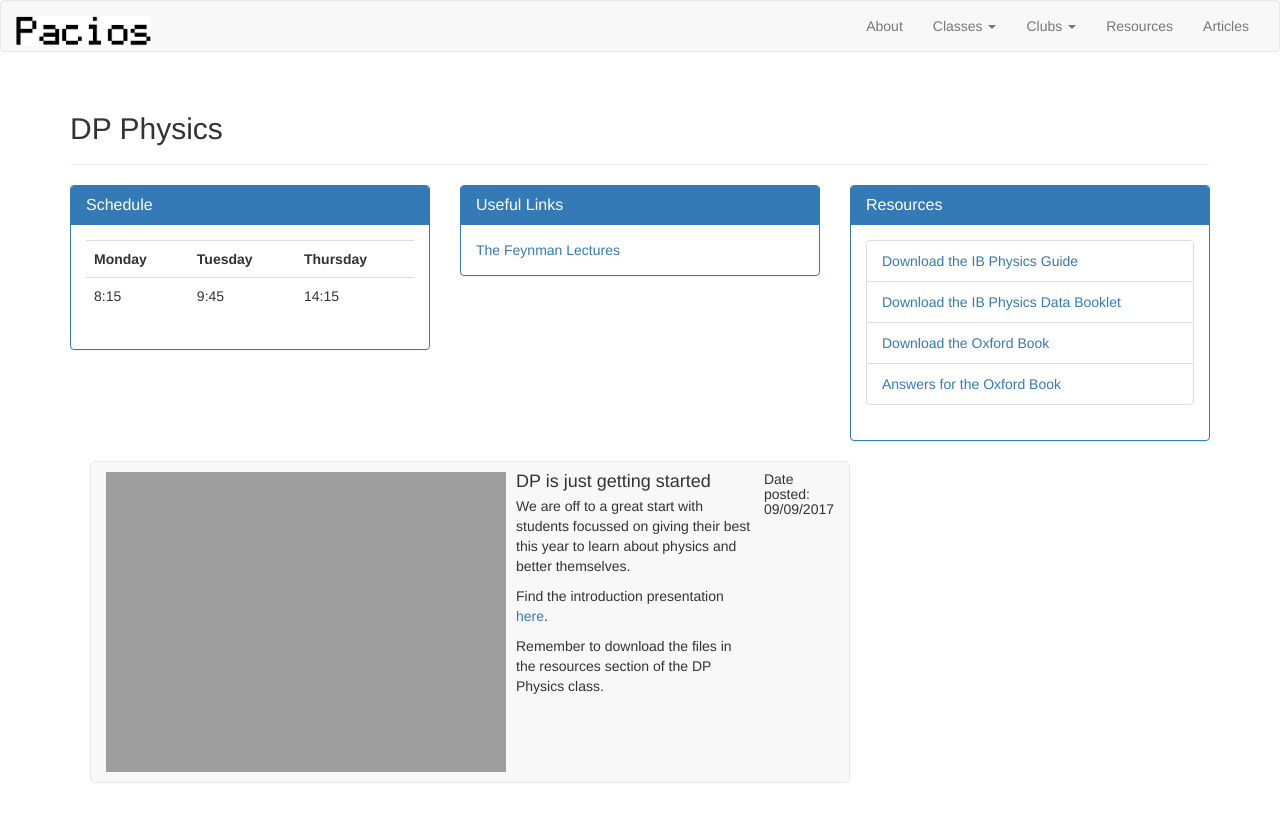
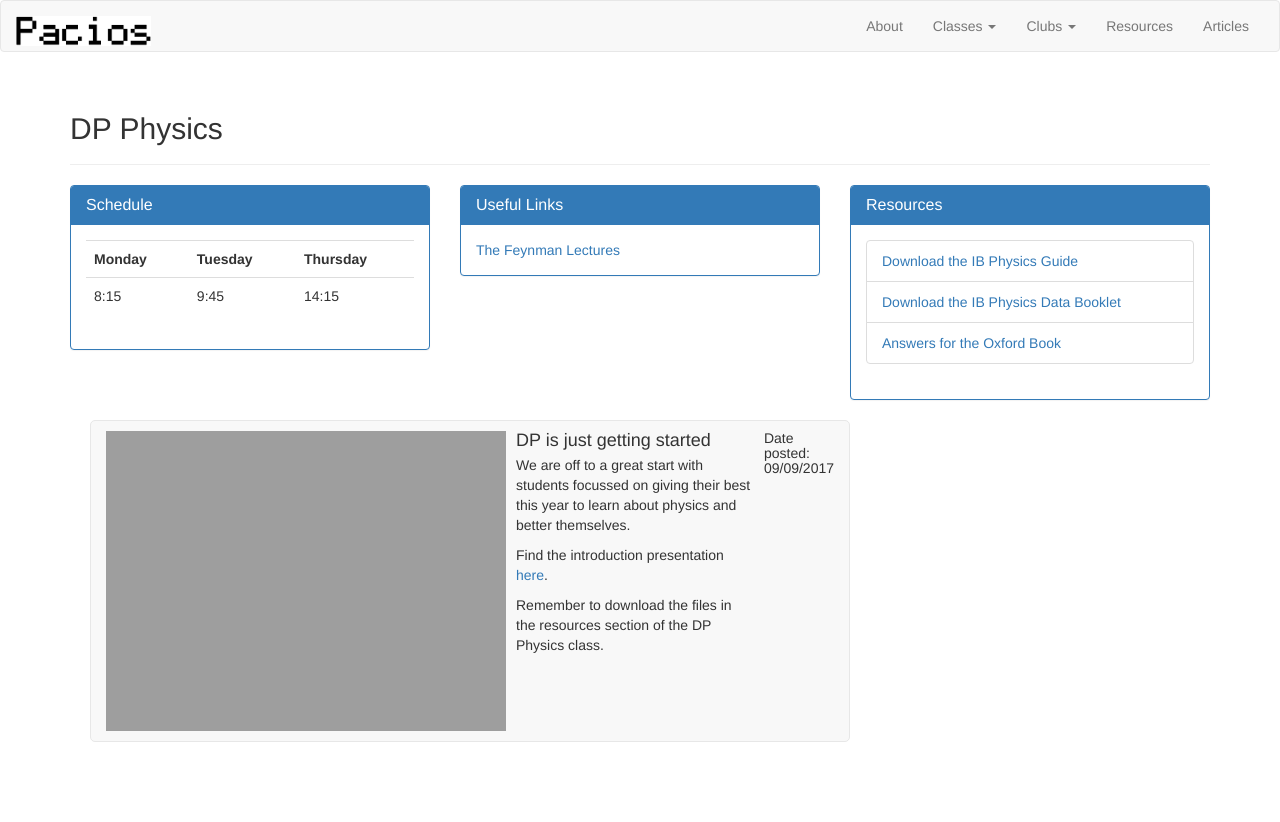
Before and after one commit to RodrigoPacios/mrpacios1, a Jekyll site: the page built from DPPhysicsYear1.html, in a window 1280 px wide. Shown: the top 822 px of the page. Built offline with Jekyll 4.4.1, drawn with Linux system fonts in a browser that asks for light colours; nearby versions of some CDN libraries.

Commit message:
no more book

```diff
--- a/DPPhysicsYear1.html
+++ b/DPPhysicsYear1.html
@@ -56,9 +56,6 @@ layout: default
                                         <a href="{{site.baseurl}}1/download/Physics_Data_Booklet_2016.pdf" download>Download the IB Physics Data Booklet</a>
                                 </li>
                                 <li class="list-group-item">
-                                        <a href="{{site.baseurl}}1/download/IB-Physics-Oxford-Book.pdf" download>Download the Oxford Book</a>
-                                </li>
-                                <li class="list-group-item">
                                         <a href="https://global.oup.com/education/secondary/curricula/ib-diploma/science/phsyicsanswers/?region=uk" download>Answers for the Oxford Book</a>
                                 </li>
                             </ul>
```
